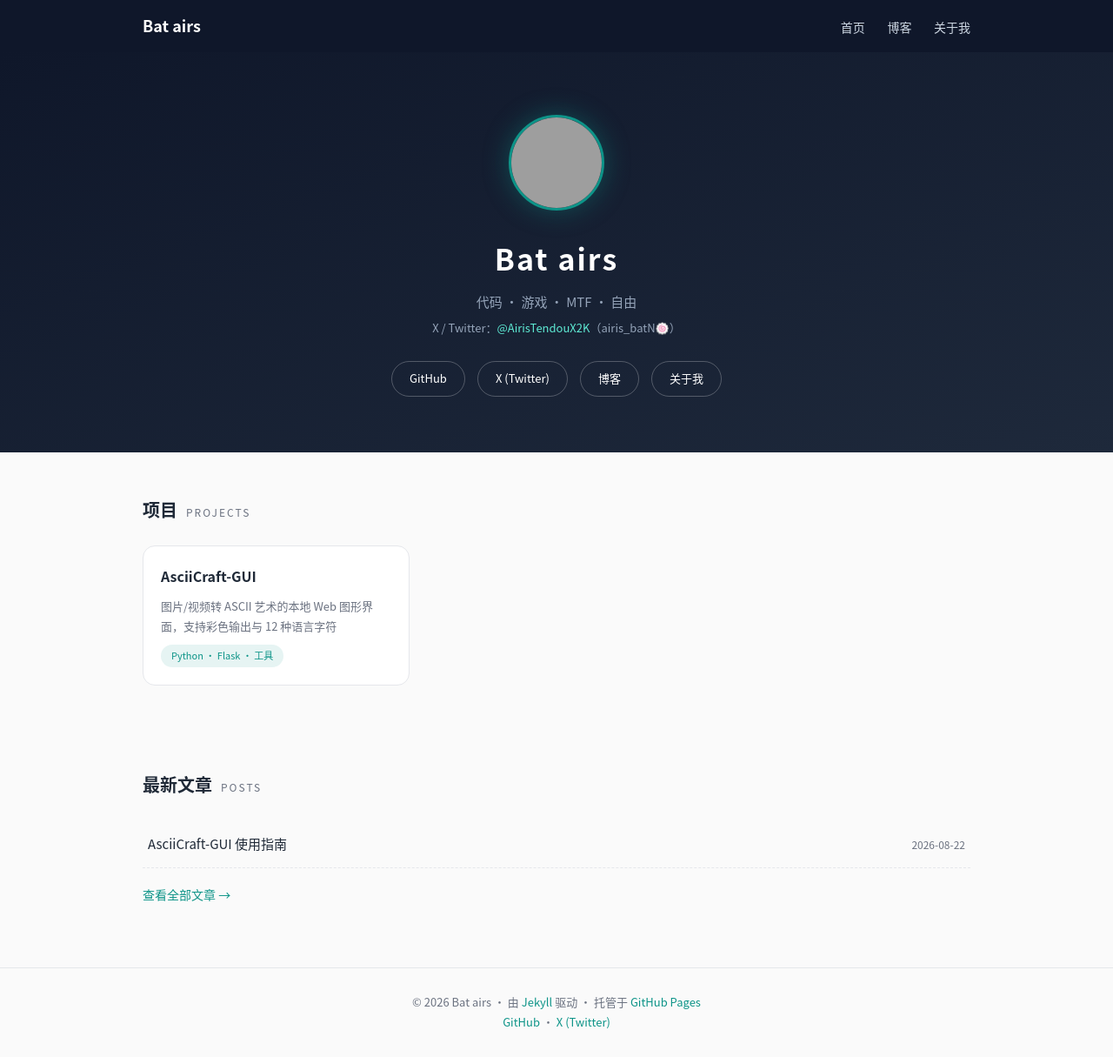
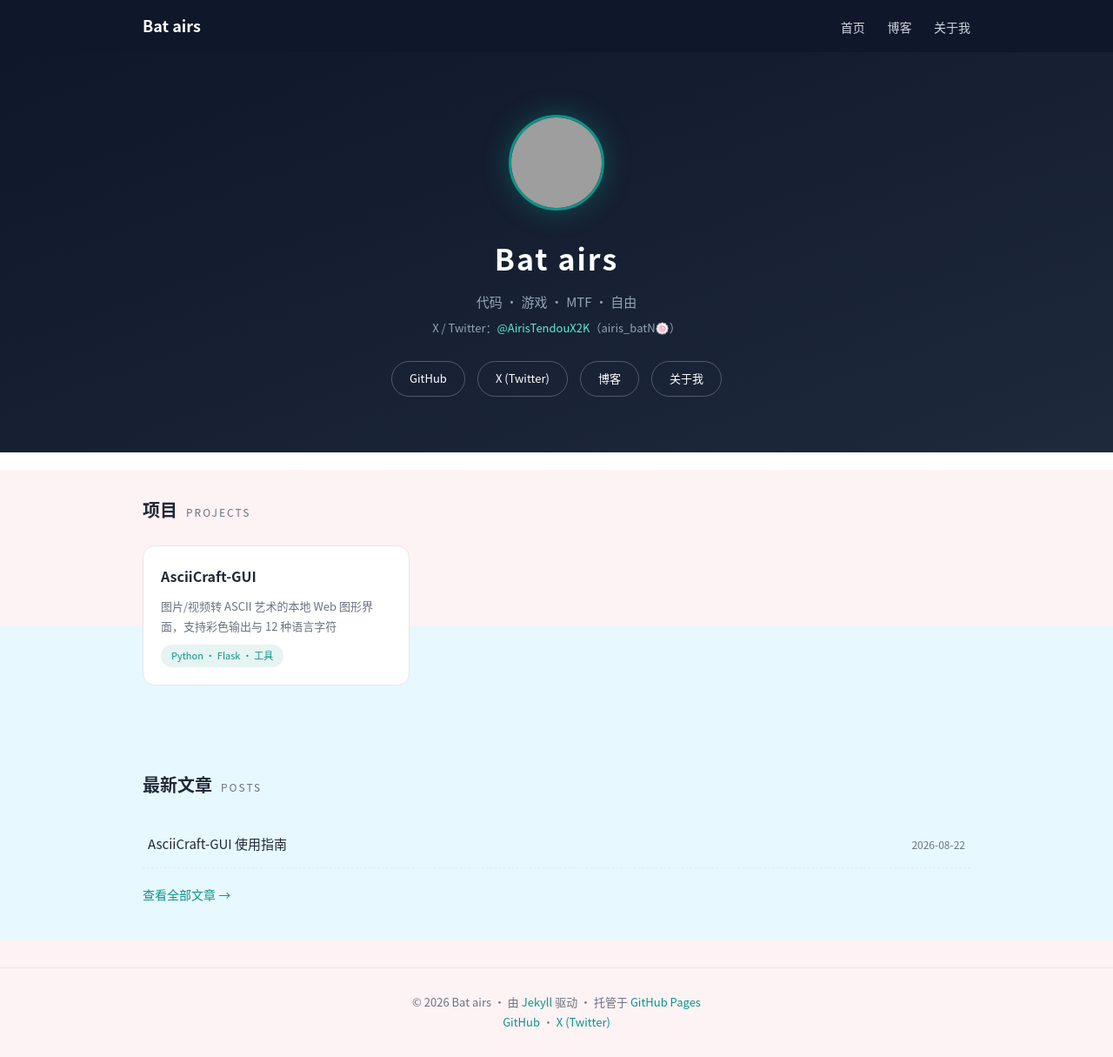
Before and after one commit to Bat-airs/Bat-airs.github.io, a Jekyll site: the page built from index.html, in a window 1280 px wide and 1215 px high. Shown: the whole window at 87% size. Built offline with Jekyll 4.4.1, drawn with Linux system fonts in a browser that asks for light colours; grey boxes are pictures that could not be loaded.

Commit message:
网站背景更换为 transgender 旗图片（固定铺满+遮罩）

```diff
--- a/assets/css/style.css
+++ b/assets/css/style.css
@@ -14,11 +14,22 @@
 * { box-sizing: border-box; margin: 0; padding: 0; }
 html { scroll-behavior: smooth; }
 body {
-  background: var(--bg);
   color: var(--text);
   font-family: "PingFang SC", "Hiragino Sans GB", "Microsoft YaHei",
     "Noto Sans CJK SC", "Source Han Sans SC", sans-serif;
   line-height: 1.75;
+  /* 背景：transgender flag（固定铺满 + 白色半透明遮罩保证可读性） */
+  background-image: url("/assets/img/bg-flag.png");
+  background-size: cover;
+  background-attachment: fixed;
+  background-position: center;
+}
+body::before {
+  content: "";
+  position: fixed;
+  inset: 0;
+  background: rgba(255, 255, 255, 0.85);
+  z-index: -1;
 }
 a { color: var(--accent); text-decoration: none; }
 a:hover { text-decoration: underline; }
```
Also changed, not shown: assets/img/bg-flag.png (added).
